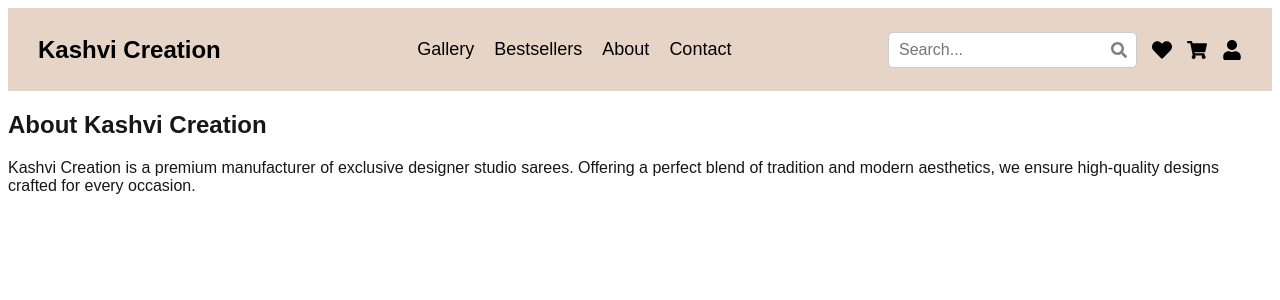
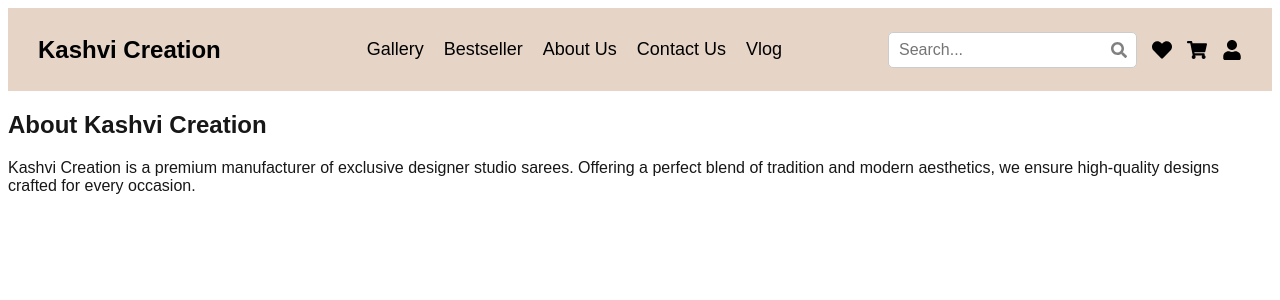
Before and after one commit to Abhishek-2532/GWOC-Project, a Next.js app in the folder kashvi-creation/: page /Pages/about in a window 1280 px wide. Shown: the top 300 px of the page. Built offline with nearby package versions, Linux system fonts and the light colour scheme.

Commit message:
add gallery and vlog section in navbar

```diff
--- /dev/null
+++ b/kashvi-creation/src/app/components/Gallery.js
@@ -0,0 +1,23 @@
+import React from 'react';
+import './Gallery.css'; // Make sure to create and style this CSS file
+
+const images = [
+    '24341-1_page-0001',
+    '24341-1_page-0002',
+    '24341-1_page-0003',
+    // Add more image paths here
+];
+
+const Gallery = () => {
+    return (
+        <div className="gallery">
+            {images.map((image, index) => (
+                <div key={index} className="gallery-item">
+                    <img src={image} alt={`Gallery image ${index + 1}`} />
+                </div>
+            ))}
+        </div>
+    );
+};
+
+export default Gallery;
--- a/kashvi-creation/src/app/components/Navbar.js
+++ b/kashvi-creation/src/app/components/Navbar.js
@@ -21,9 +21,10 @@ const Navbar = () => {
       {/* Center: Navigation Links (Shown/Hidden Based on Screen Size) */}
       <ul className={`${styles.navLinks} ${menuOpen ? styles.active : ""}`}>
         <li><Link href="/gallery" className={styles.navLink}>Gallery</Link></li>
-        <li><Link href="/bestsellers" className={styles.navLink}>Bestsellers</Link></li>
-        <li><Link href="/about" className={styles.navLink}>About</Link></li>
-        <li><Link href="/contact" className={styles.navLink}>Contact</Link></li>
+        <li><Link href="/bestsellers" className={styles.navLink}>Bestseller</Link></li>
+        <li><Link href="/about" className={styles.navLink}>About Us</Link></li>
+        <li><Link href="/contact" className={styles.navLink}>Contact Us</Link></li>
+        <li><Link href="/Vlog" className={styles.navLink}>Vlog</Link></li>
       </ul>
 
       {/* Right: Search Bar, Wishlist, Cart, and Profile Icons */}
```
Also changed, not shown: kashvi-creation/src/app/components/Vlog.js (added).
